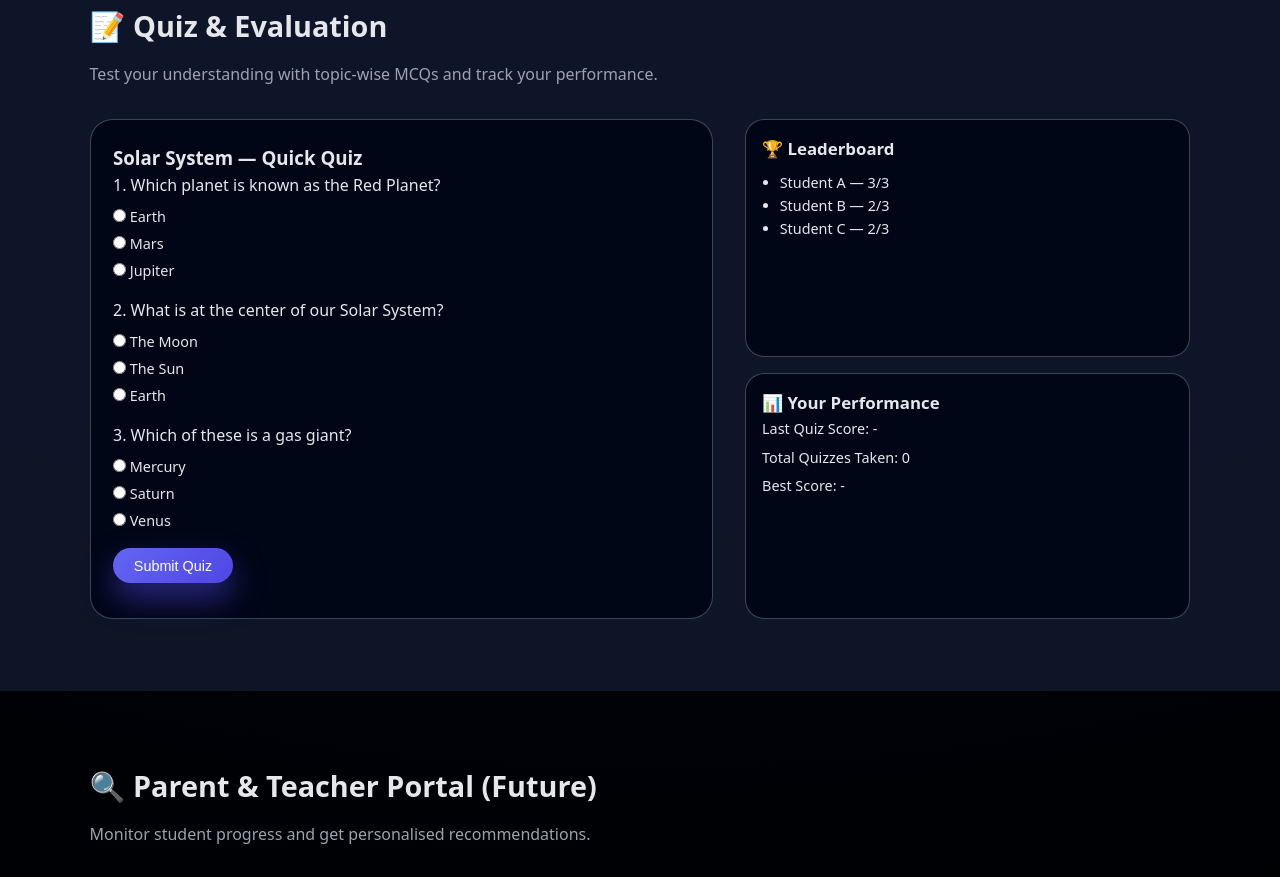
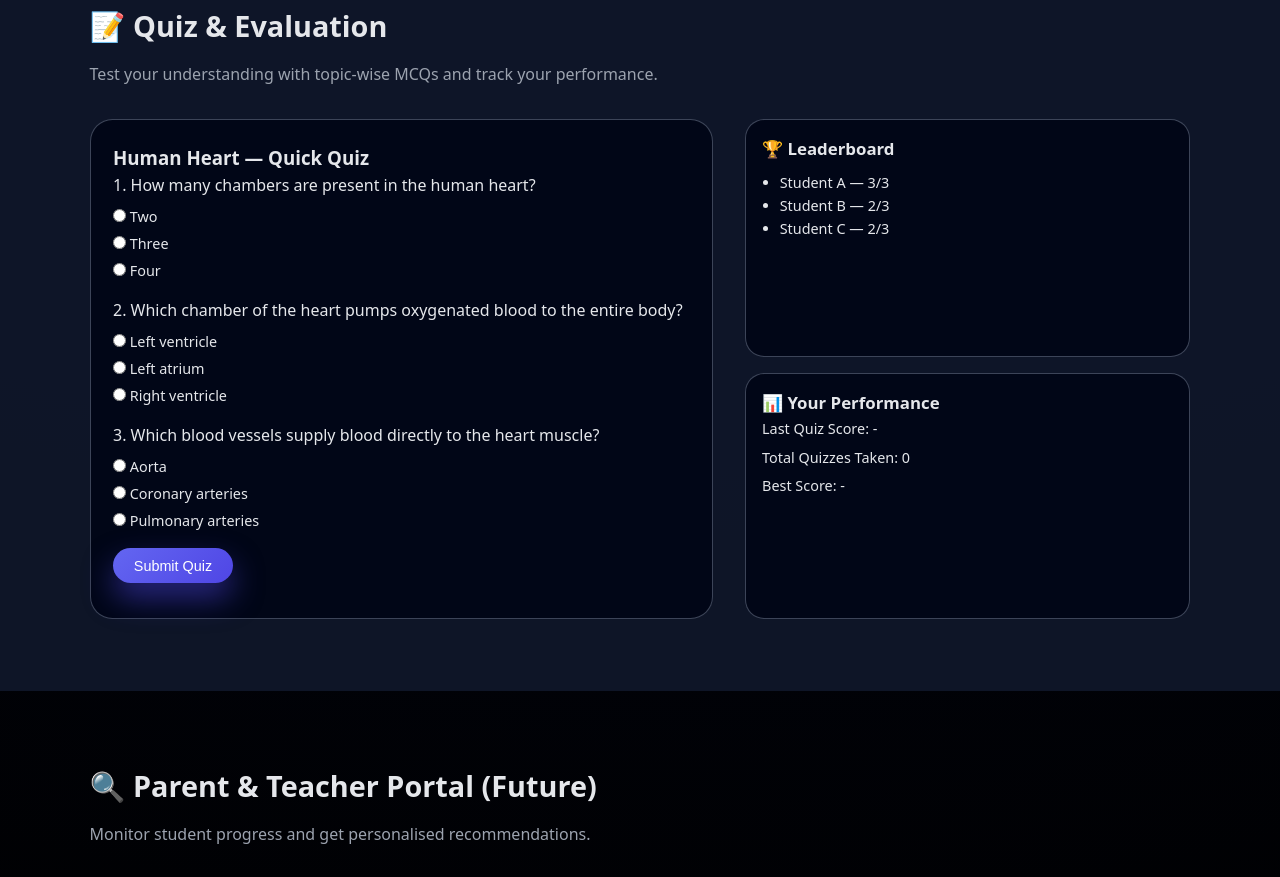
Before and after one commit to rubikaramachandran/Smart-AR, a plain HTML site: page index.html in a window 1280 px wide. Shown: the part 1658-2535 px from the top of the page. Drawn offline with nearby package versions, Linux system fonts and the light colour scheme.

Commit message:
Add files via upload

```diff
--- a/index.html
+++ b/index.html
@@ -148,27 +148,27 @@
     <div class="quiz-layout">
       <!-- Quiz Form -->
       <div class="quiz-card">
-        <h3>Solar System — Quick Quiz</h3>
+        <h3>Human Heart — Quick Quiz</h3>
         <form id="quizForm">
           <div class="question">
-            <p>1. Which planet is known as the Red Planet?</p>
-            <label><input type="radio" name="q1" value="a" /> Earth</label>
-            <label><input type="radio" name="q1" value="b" /> Mars</label>
-            <label><input type="radio" name="q1" value="c" /> Jupiter</label>
+            <p>1. How many chambers are present in the human heart?</p>
+            <label><input type="radio" name="q1" value="a" /> Two</label>
+            <label><input type="radio" name="q1" value="b" /> Three</label>
+            <label><input type="radio" name="q1" value="c" /> Four</label>
           </div>
 
           <div class="question">
-            <p>2. What is at the center of our Solar System?</p>
-            <label><input type="radio" name="q2" value="a" /> The Moon</label>
-            <label><input type="radio" name="q2" value="b" /> The Sun</label>
-            <label><input type="radio" name="q2" value="c" /> Earth</label>
+            <p>2. Which chamber of the heart pumps oxygenated blood to the entire body?</p>
+            <label><input type="radio" name="q2" value="a" /> Left ventricle</label>
+            <label><input type="radio" name="q2" value="b" /> Left atrium</label>
+            <label><input type="radio" name="q2" value="c" /> Right ventricle</label>
           </div>
 
           <div class="question">
-            <p>3. Which of these is a gas giant?</p>
-            <label><input type="radio" name="q3" value="a" /> Mercury</label>
-            <label><input type="radio" name="q3" value="b" /> Saturn</label>
-            <label><input type="radio" name="q3" value="c" /> Venus</label>
+            <p>3. Which blood vessels supply blood directly to the heart muscle?</p>
+            <label><input type="radio" name="q3" value="a" /> Aorta</label>
+            <label><input type="radio" name="q3" value="b" /> Coronary arteries</label>
+            <label><input type="radio" name="q3" value="c" /> Pulmonary arteries</label>
           </div>
 
           <button type="submit" class="primary-btn">Submit Quiz</button>
```
